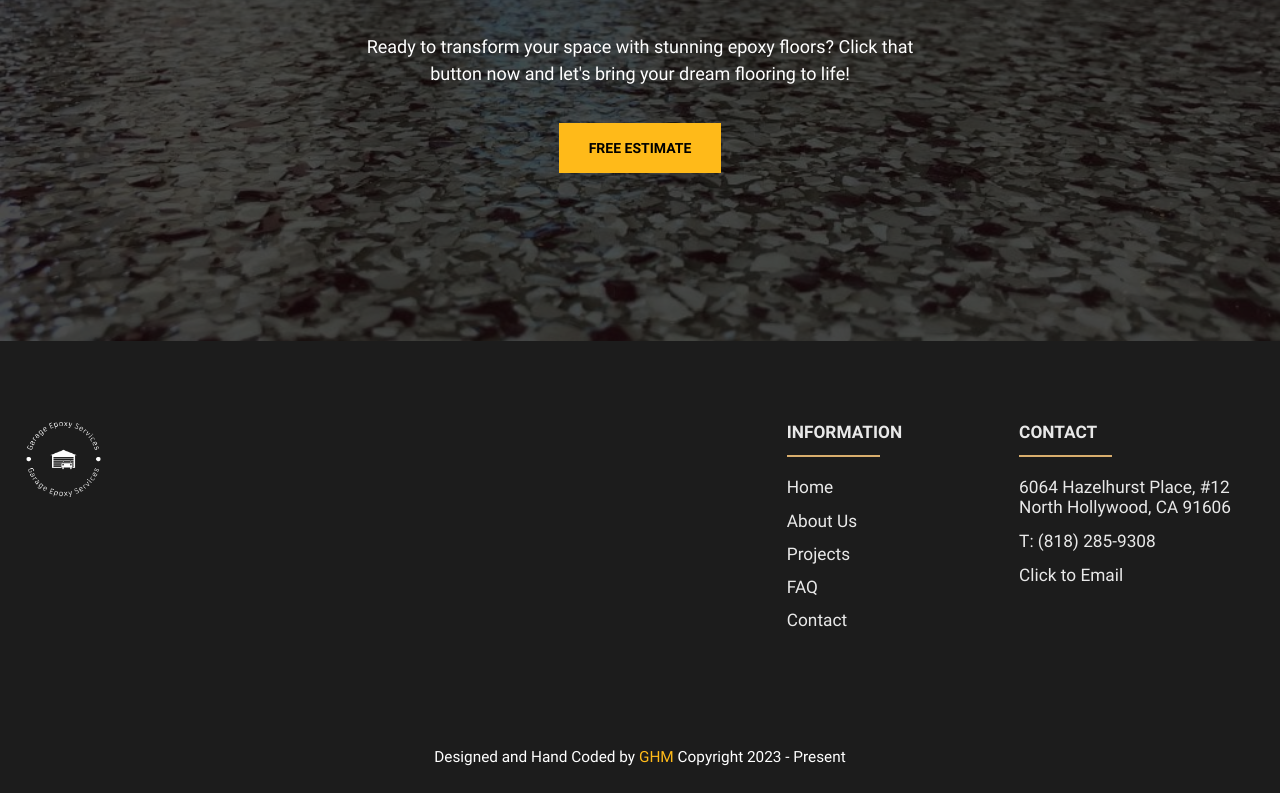
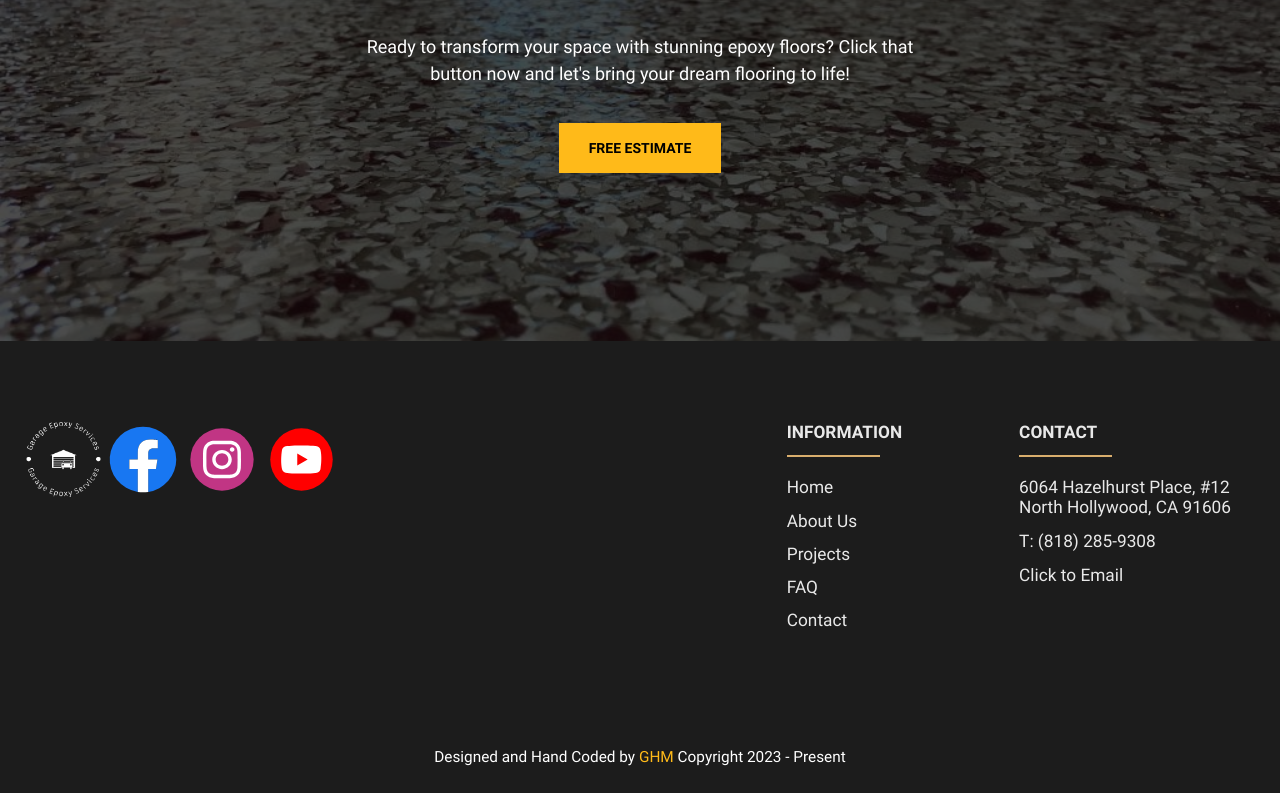
Before and after one commit to ghmanjurr/Gary-s-Site-v2, a website: page about.html in a window 1280 px wide. Shown: the part 4573-5366 px from the top of the page. Drawn offline with Linux system fonts and the light colour scheme.

Commit message:
added social media links

```diff
--- a/about.html
+++ b/about.html
@@ -185,6 +185,9 @@
         <div class="container">
             <div class="left-section">
                 <a class="logo" href="/index.html"><img loading="lazy" decoding="async" src="/images/logo-light.png" alt="logo" width="264" height="78"></a>
+                <a class="logo" href="https://www.facebook.com/LosAngelesgaragefloorepoxyinstallation"><img loading="lazy" decoding="async" src="/images/facebook.svg" alt="logo" width="264" height="78"></a>
+                <a class="logo" href="https://www.instagram.com/garage_epoxy_services"><img loading="lazy" decoding="async" src="/images/instagram.svg" alt="logo" width="264" height="78"></a>
+                <a class="logo" href="https://www.youtube.com/@Garagefloorepoxy-vl3gg"><img loading="lazy" decoding="async" src="/images/youtube.svg" alt="logo" width="264" height="78"></a>
             </div>
             <div class="right-section">
                 <div class="lists">
```
Also changed, not shown: contact.html (+3 -0 lines), index.html (+3 -0 lines), projects.html (+3 -0 lines), reviews.html (+3 -0 lines), images/facebook.svg (added), images/instagram.svg (added), images/youtube.svg (added), 1 other file.
